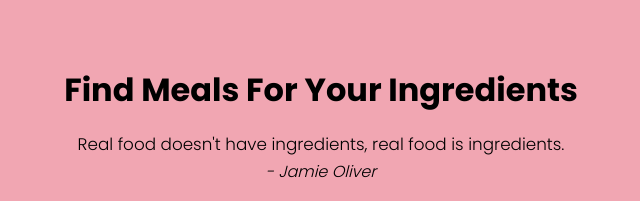
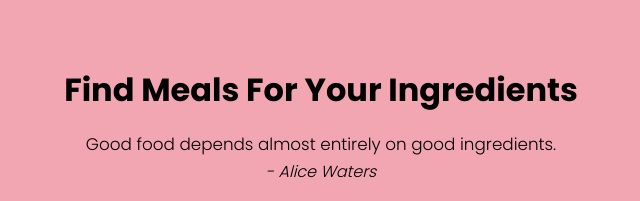
Before and after one commit to Sakshi050/food_search_api, a plain HTML site: page index.html in a window 1280 px wide. Shown: the top 201 px of the page, 319-959 px from the left. Drawn offline with Linux system fonts and the light colour scheme.

Commit message:
commit changes

```diff
--- a/index.html
+++ b/index.html
@@ -12,8 +12,8 @@
     <div class = "meal-wrapper">
       <div class = "meal-srch">
         <h2 class = "title">Find Meals For Your Ingredients</h2>
-        <blockquote>Real food doesn't have ingredients, real food is ingredients.<br>
-          <cite>- Jamie Oliver</cite>
+        <blockquote>Good food depends almost entirely on good ingredients.<br>
+          <cite>- Alice Waters</cite>
         </blockquote>
 
         <div class = "meal-srch-box">
@@ -26,8 +26,7 @@
 
       <div class = "meal-result">
         <h2 class = "title">Your Search Results:</h2>
-        <div id= "meal">
-        </div>
+        <div id= "meal"></div>
       </div>
 
 
@@ -35,8 +34,7 @@
         <button type = "button" class = "btn recipe-close-btn" id = "recipe-close-btn">
           <i class = "fas fa-times"></i>
         </button>
-        <div class = "meal-details-content">
-        </div>
+        <div class = "meal-details-content"></div>
       </div>
     </div>
   </div>
```
